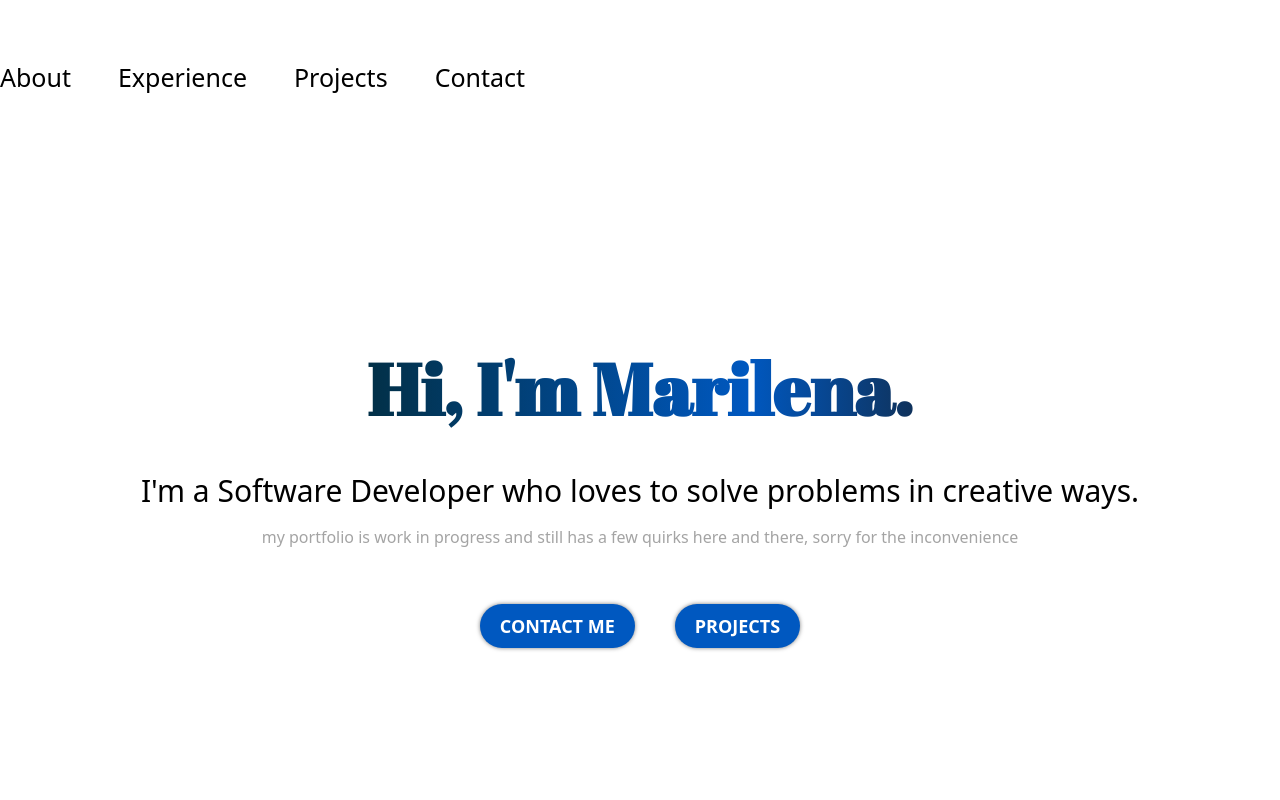
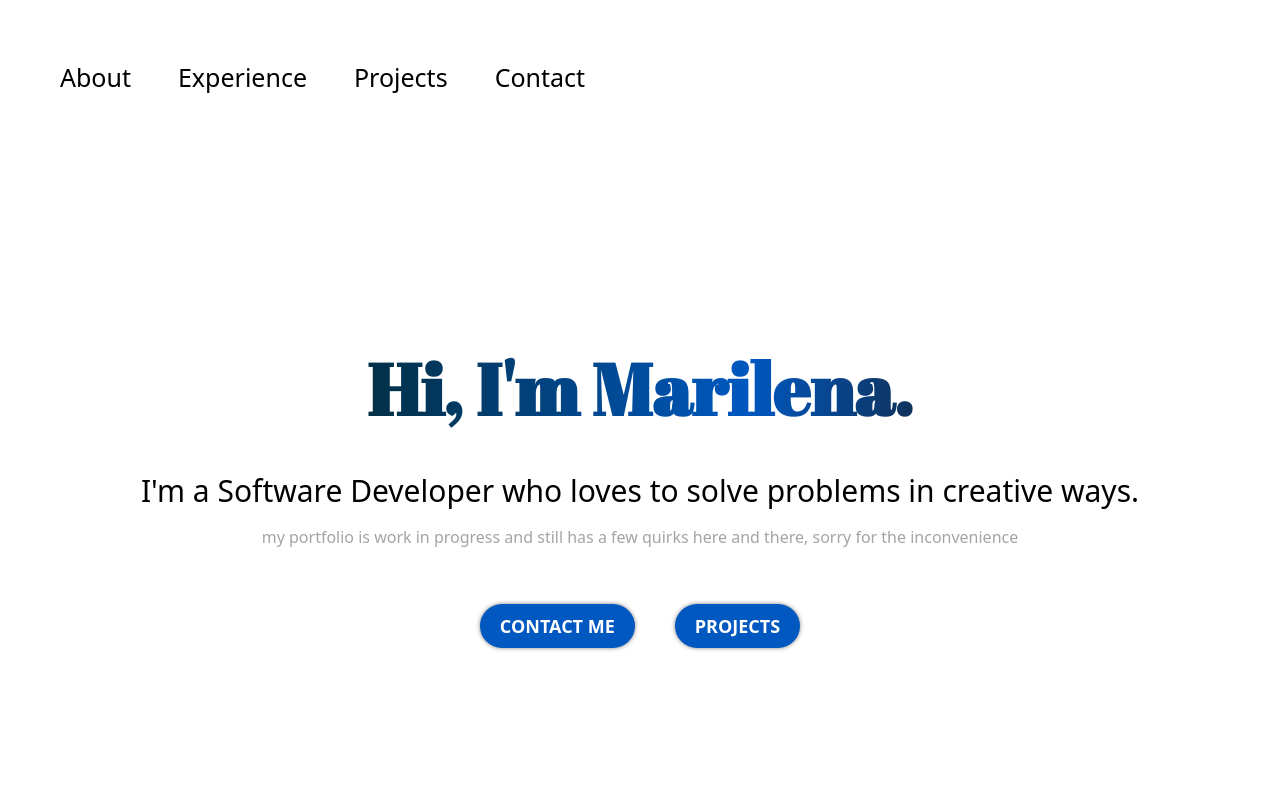
Before and after one commit to marifroe/Portfolio, a React (Vite) app: page / in a window 1280 px wide. Shown: the top 800 px of the page. Built offline with nearby package versions, Linux system fonts and the light colour scheme.

Commit message:
fix navbar left margin

```diff
--- a/src/components/Navbar/Navbar.module.css
+++ b/src/components/Navbar/Navbar.module.css
@@ -18,6 +18,7 @@
 .menu {
   display: flex;
   margin-top: 60px;
+  margin-left: 60px;
 }
 
 .menuItems {
```
